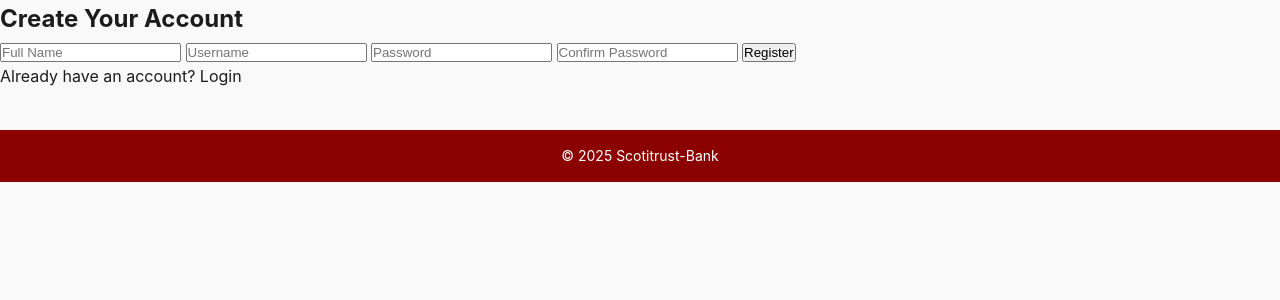
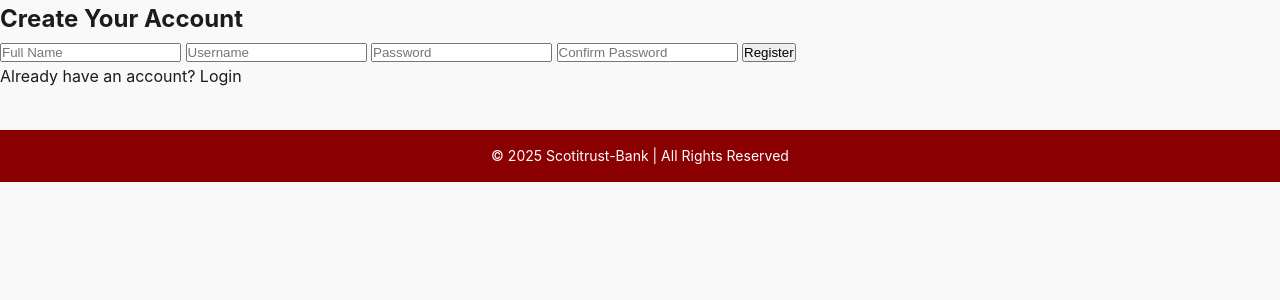
Before and after one commit to alvinmoore703-ui/BankApp, a Flask app: page /register in a window 1280 px wide. Shown: the part 68-368 px from the top of the page. Run offline with Flask 3, Linux system fonts and the light colour scheme.

Commit message:
Update register.html
Signed-off-by: alvinmoore703-ui <alvinmoore703@gmail.com>

```diff
--- a/templates/register.html
+++ b/templates/register.html
@@ -24,7 +24,7 @@
 </main>
 
 <footer>
-    &copy; 2025 Scotitrust-Bank
+    &copy; 2025 Scotitrust-Bank | All Rights Reserved
 </footer>
 </body>
 </html>
```
